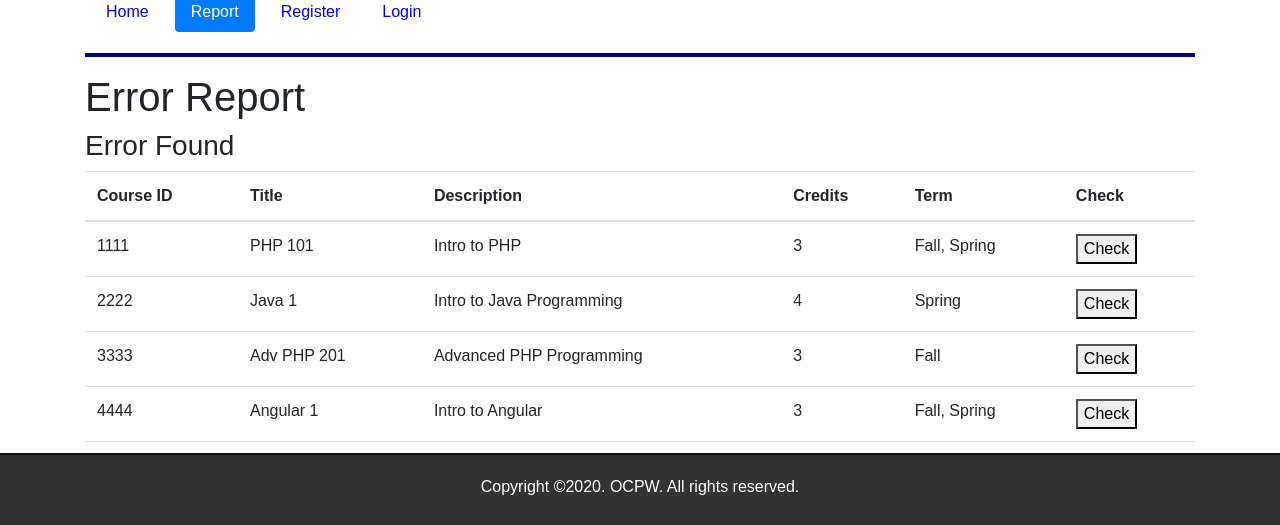
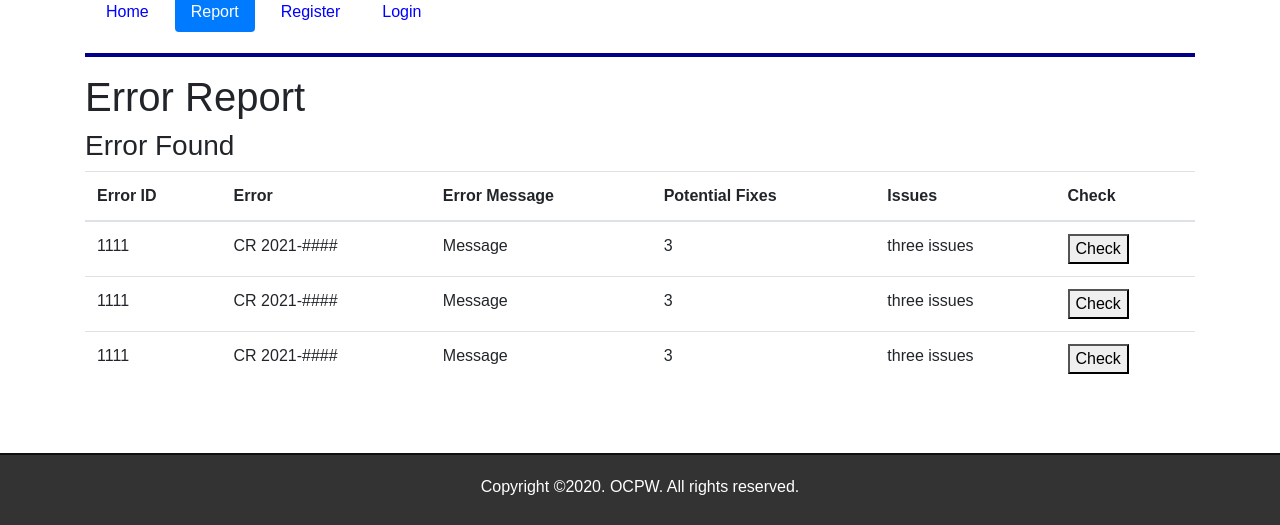
Before and after one commit to e-hermoso/flask-oc-survey, a Flask app: page /courses in a window 1280 px wide. Shown: the part 275-800 px from the top of the page. Run offline with Flask 2, Linux system fonts and the light colour scheme; some libraries are stand-ins or nearby versions.

Commit message:
updated report

```diff
--- a/application/routes.py
+++ b/application/routes.py
@@ -12,7 +12,7 @@ def login():
 
 @app.route("/courses")
 def courses():
-    courseData = [{"courseID":"1111","title":"PHP 101","description":"Intro to PHP","credits":3,"term":"Fall, Spring"}, {"courseID":"2222","title":"Java 1","description":"Intro to Java Programming","credits":4,"term":"Spring"}, {"courseID":"3333","title":"Adv PHP 201","description":"Advanced PHP Programming","credits":3,"term":"Fall"}, {"courseID":"4444","title":"Angular 1","description":"Intro to Angular","credits":3,"term":"Fall, Spring"}, {"courseID":"5555","title":"Java 2","description":"Advanced Java Programming","credits":4,"term":"Fall"}]
+    courseData = [{"errorId":"1111","error":"CR 2021-####","errordesc":"Message","potfixes":3,"issues":"three issues"},{"errorId":"1111","error":"CR 2021-####","errordesc":"Message","potfixes":3,"issues":"three issues"},{"errorId":"1111","error":"CR 2021-####","errordesc":"Message","potfixes":3,"issues":"three issues"}]
 
     return render_template("courses.html", courseData=courseData, courses=True)
 
--- a/application/templates/courses.html
+++ b/application/templates/courses.html
@@ -10,11 +10,11 @@
         <table class="table table-hover">
             <thead>
             <tr>
-                <th scope="col">Course ID</th>
-                <th scope="col">Title</th>
-                <th scope="col">Description</th>
-                <th scope="col">Credits</th>
-                <th scope="col">Term</th>
+                <th scope="col">Error ID</th>
+                <th scope="col">Error</th>
+                <th scope="col">Error Message</th>
+                <th scope="col">Potential Fixes</th>
+                <th scope="col">Issues</th>
                 <th scope="col">Check</th>
             </tr>
             </thead>
@@ -23,11 +23,11 @@
             <!-- Construct the rest of courses here -->
             {% for data in courseData %}
             <tr>
-                <td scope='row'>{{data["courseID"]}}</td>
-                <td>{{data["title"]}}</td>
-                <td>{{data["description"]}}</td>
-                <td>{{data["credits"]}}</td>
-                <td>{{data["term"]}}</td>
+                <td scope='row'>{{data["errorId"]}}</td>
+                <td>{{data["error"]}}</td>
+                <td>{{data["errordesc"]}}</td>
+                <td>{{data["potfixes"]}}</td>
+                <td>{{data["issues"]}}</td>
                 <td>
                     <button>Check</button>
                 </td>
--- a/application/webapp.py
+++ b/application/webapp.py
@@ -1,3 +1,4 @@
 # Entry point for the application.
+
 from . import app    # For application discovery by the 'flask' command.
 from . import routes  # For import side-effects of setting up routes.
```
